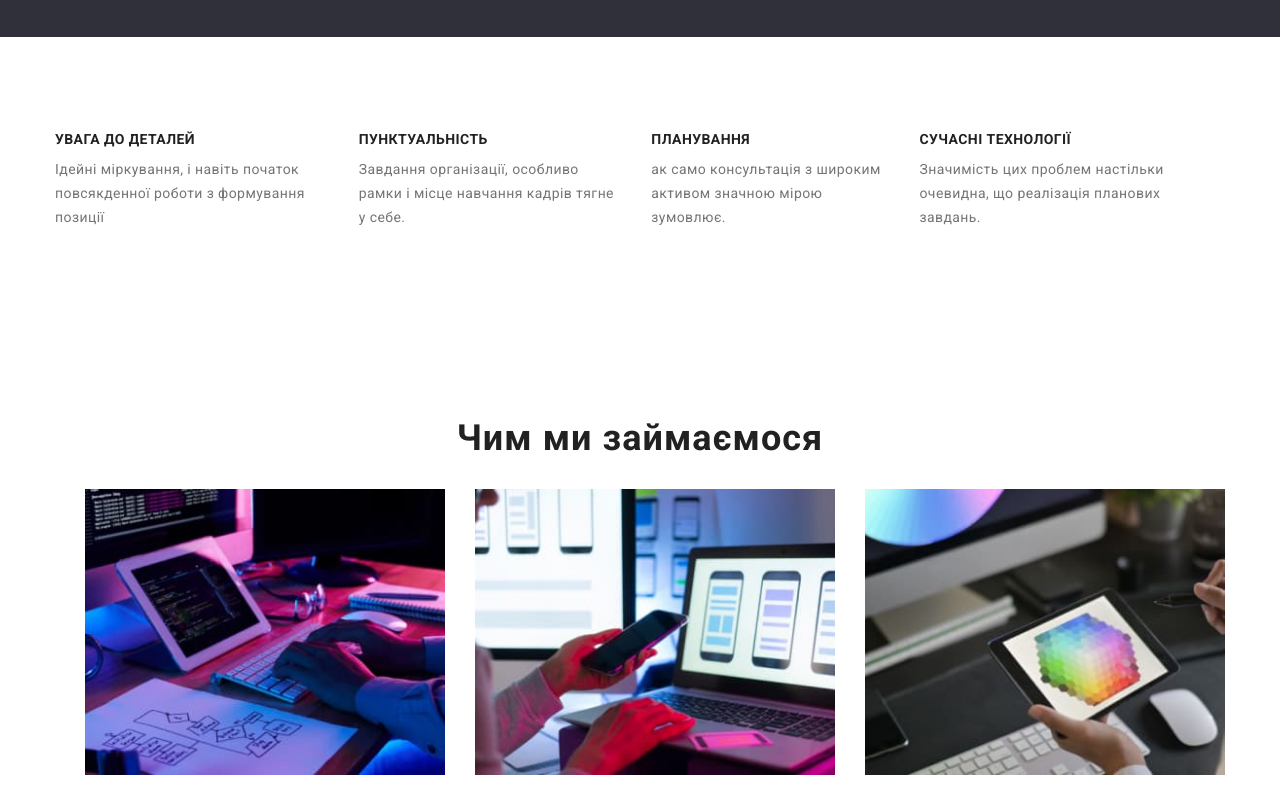
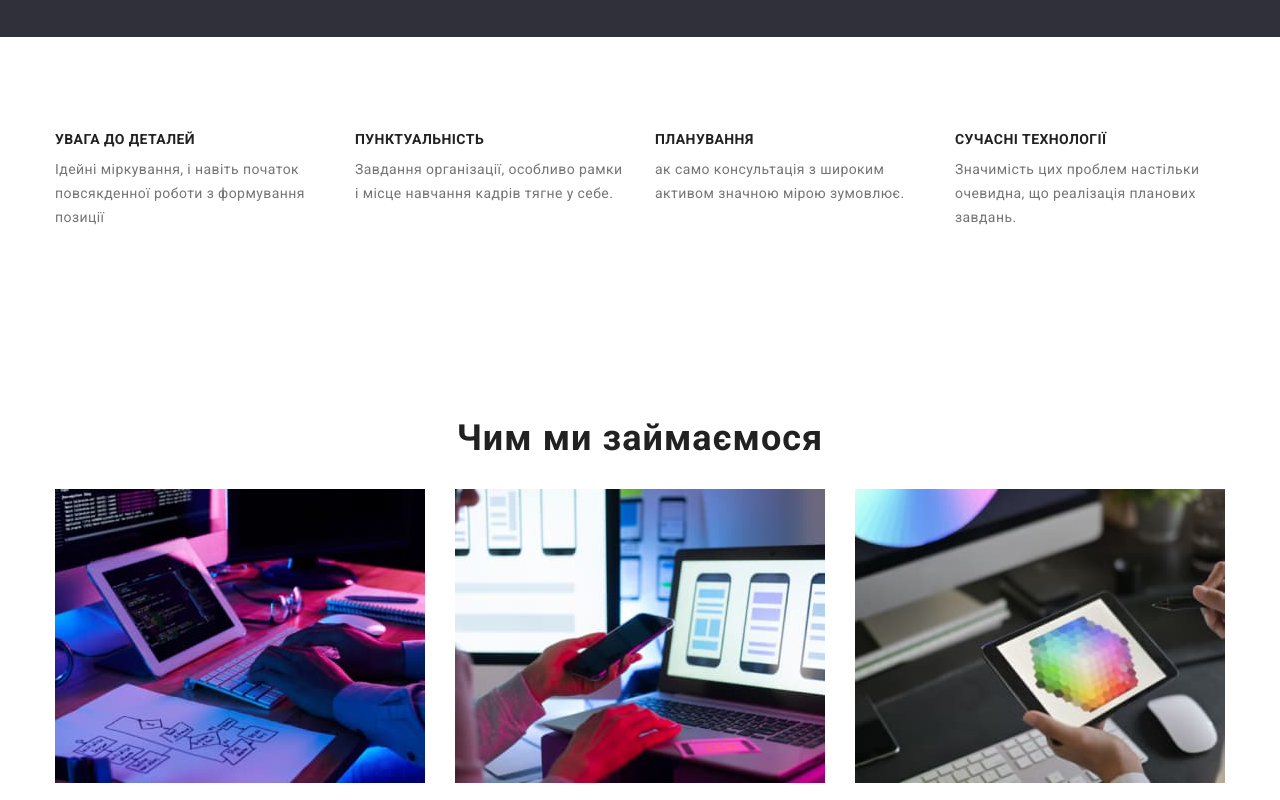
Before and after one commit to HalynaLatuta/goit-markup-hw-03, a plain HTML site: page index.html in a window 1280 px wide. Shown: the part 640-1440 px from the top of the page. Drawn offline with nearby package versions, Linux system fonts and the light colour scheme.

Commit message:
30.10.22

```diff
--- a/css/style.css
+++ b/css/style.css
@@ -219,12 +219,15 @@ img {
   letter-spacing: 0.03em;
 }
 
-.feature-section-item:nth-child(3n) {
+.feature-section-item:last-child {
   margin-right: 0;
 }
-
-.feature-section-item:nth-last-child(-n + 4) {
-  padding-right: 30px;;
+.feature-section-block {
+  flex-basis: calc(100%/4);
+  margin-right: 30px;
+}
+.feature-section-block:last-child{
+  margin-right: 0;
 }
 
 /* section wedo*/
@@ -242,8 +245,11 @@ img {
 }
 
 .works-card {
-  flex-basis: calc(100% / 3 - 30px);
-  margin-left: 30px;
+  flex-basis: calc(100% / 3);
+  margin-right: 30px;;
+}
+.works-card:last-child{
+  margin-right: 0;
 }
 
 /*our team*/
@@ -291,12 +297,14 @@ img {
   letter-spacing: 0.03em;
 }
 .our-team-section-list-card {
-  flex-basis: calc(100% / 4 - 30px);
+  flex-basis: calc(100% / 4);
   margin-right: 30px;
+}
+.our-team-section-list-card:last-child{
+  margin-right: 0;
 }
 
 /*footer*/
-
 .footer {
   background-color: var(--second-bg-color);
   padding-top: 60px;
--- a/index.html
+++ b/index.html
@@ -78,7 +78,7 @@
         <div class="container">
           <h2 class="title-none">Прихований заголовок</h2>
           <ul class="feature-section-list">
-            <li>
+            <li class="feature-section-block">
               <div class="feature-section-item">
                 <h3 class="feature-section-title">УВАГА ДО ДЕТАЛЕЙ</h3>
                 <p class="feature-section-text">
@@ -87,7 +87,7 @@
                 </p>
               </div>
             </li>
-            <li>
+            <li class="feature-section-block">
               <div class="feature-section-item">
                 <h3 class="feature-section-title">ПУНКТУАЛЬНІСТЬ</h3>
                 <p class="feature-section-text">
@@ -96,7 +96,7 @@
                 </p>
               </div>
             </li>
-            <li>
+            <li class="feature-section-block">
               <div class="feature-section-item">
                 <h3 class="feature-section-title">ПЛАНУВАННЯ</h3>
                 <p class="feature-section-text">
@@ -104,7 +104,7 @@
                 </p>
               </div>
             </li>
-            <li>
+            <li class="feature-section-block">
               <div class="feature-section-item">
                 <h3 class="feature-section-title">СУЧАСНІ ТЕХНОЛОГІЇ</h3>
                 <p class="feature-section-text">
```
